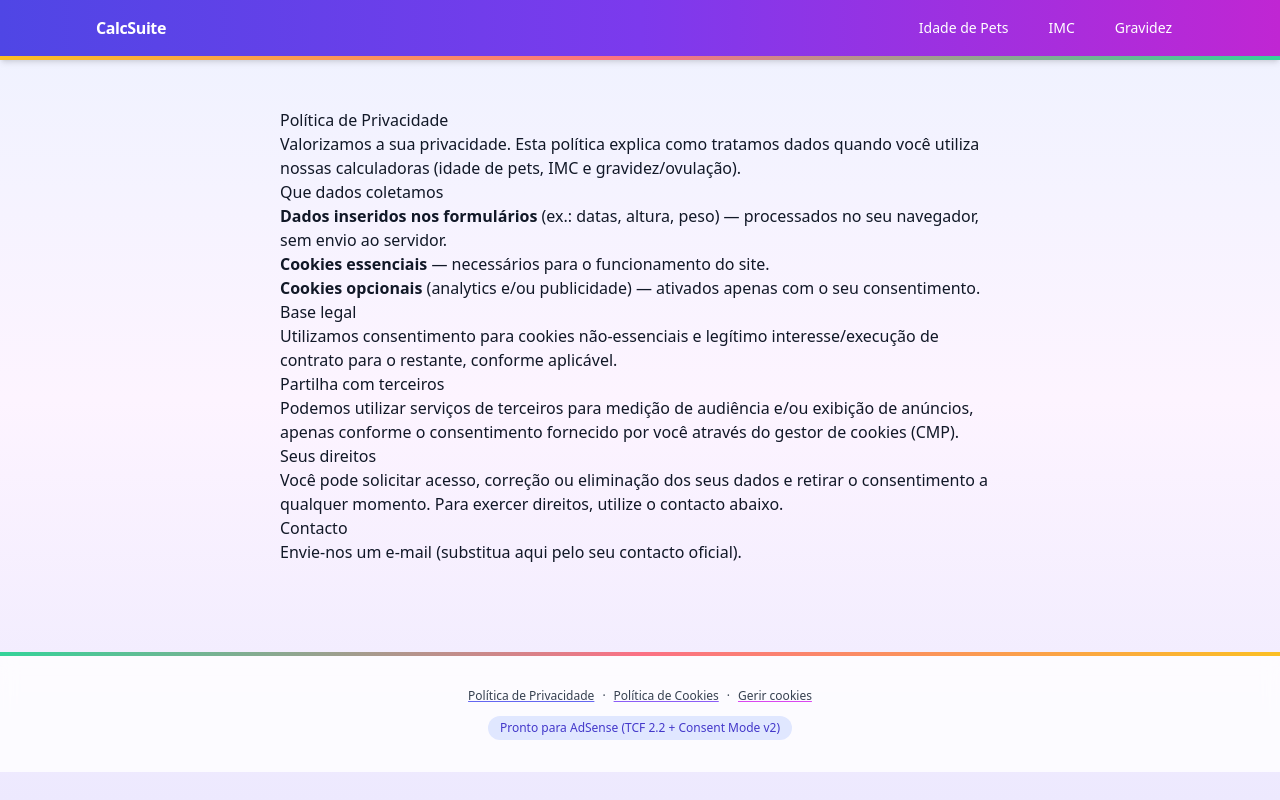
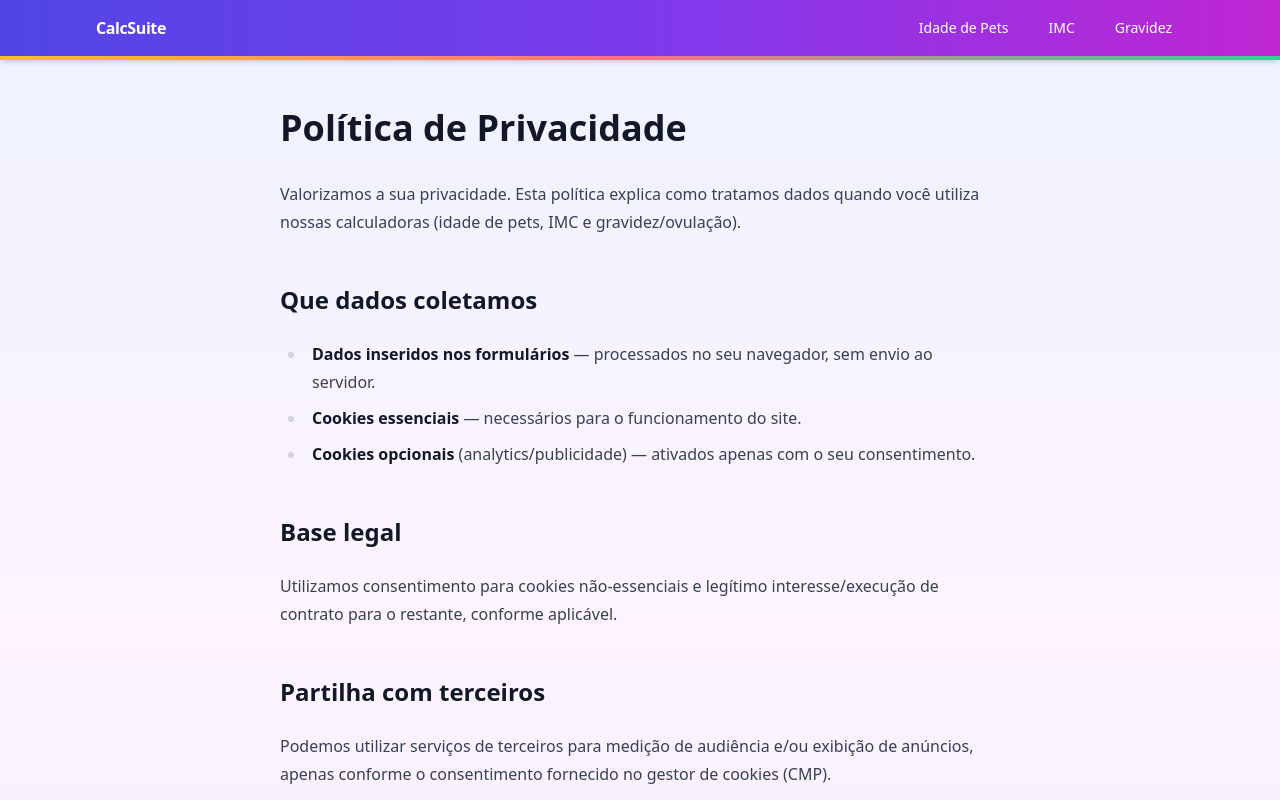
Before and after one commit to jfvitor/calc-suite, a Next.js app: page /pt/politica-privacidade in a window 1280 px wide. Shown: the top 800 px of the page. Built offline with nearby package versions, Linux system fonts and the light colour scheme; no server answers.

Commit message:
fix: enable typography plugin for prose formatting

```diff
--- a/app/pt/politica-privacidade/page.tsx
+++ b/app/pt/politica-privacidade/page.tsx
@@ -1,6 +1,9 @@
-export const metadata = { title: "Política de Privacidade" };
+import React from "react";
+import type { Metadata } from "next";
 
-export default function Page() {
+export const metadata: Metadata = { title: "Política de Privacidade" };
+
+export default function Page(): JSX.Element {
   return (
     <main className="prose prose-indigo max-w-3xl mx-auto p-6">
       <h1>Política de Privacidade</h1>
@@ -12,14 +15,13 @@ export default function Page() {
       <h2>Que dados coletamos</h2>
       <ul>
         <li>
-          <strong>Dados inseridos nos formulários</strong> (ex.: datas, altura, peso) — processados no seu navegador,
-          sem envio ao servidor.
+          <strong>Dados inseridos nos formulários</strong> — processados no seu navegador, sem envio ao servidor.
         </li>
         <li>
           <strong>Cookies essenciais</strong> — necessários para o funcionamento do site.
         </li>
         <li>
-          <strong>Cookies opcionais</strong> (analytics e/ou publicidade) — ativados apenas com o seu consentimento.
+          <strong>Cookies opcionais</strong> (analytics/publicidade) — ativados apenas com o seu consentimento.
         </li>
       </ul>
 
@@ -32,7 +34,7 @@ export default function Page() {
       <h2>Partilha com terceiros</h2>
       <p>
         Podemos utilizar serviços de terceiros para medição de audiência e/ou exibição de anúncios, apenas conforme o
-        consentimento fornecido por você através do gestor de cookies (CMP).
+        consentimento fornecido no gestor de cookies (CMP).
       </p>
 
       <h2>Seus direitos</h2>
@@ -42,7 +44,7 @@ export default function Page() {
       </p>
 
       <h2>Contacto</h2>
-      <p>Envie-nos um e-mail (substitua aqui pelo seu contacto oficial).</p>
+      <p></p>
     </main>
   );
 }
--- a/components/NavBar.tsx
+++ b/components/NavBar.tsx
@@ -6,7 +6,7 @@ import { usePathname } from "next/navigation";
 const LINKS = [
     { href: "/pt/idade-pets", label: "Idade de Pets" },
     { href: "/pt/imc", label: "IMC" },
-    { href: "/pt/gravidez", label: "Gravidez" }, // <- se sua pasta for /pt/gravidez-ovulacao, troque aqui
+    { href: "/pt/gravidez", label: "Gravidez" },
 ];
 
 export default function NavBar() {
@@ -16,7 +16,7 @@ export default function NavBar() {
         <nav className="sticky top-0 z-40 text-white shadow-md">
             <div className="bg-gradient-to-r from-indigo-600 via-violet-600 to-fuchsia-600">
                 <div className="max-w-6xl mx-auto px-4 sm:px-6 lg:px-8 h-14 flex items-center justify-between">
-                    <Link href="/pt" className="text-base font-bold tracking-tight hover:opacity-90">
+                    <Link href="/" className="text-base font-bold tracking-tight hover:opacity-90">
                         CalcSuite
                     </Link>
                     <div className="flex gap-2 sm:gap-4 text-sm font-medium">
--- a/tailwind.config.ts
+++ b/tailwind.config.ts
@@ -1,11 +1,13 @@
-import type { Config } from 'tailwindcss';
-export default {
+/** @type {import('tailwindcss').Config} */
+module.exports = {
   content: [
-    './app/**/*.{ts,tsx}',
-    './components/**/*.{ts,tsx}',
+    "./app/**/*.{js,ts,jsx,tsx}",
+    "./components/**/*.{js,ts,jsx,tsx}",
   ],
   theme: {
     extend: {},
   },
-  plugins: [],
-} satisfies Config;
+  plugins: [
+    require('@tailwindcss/typography'), // 👈 habilita a classe prose
+  ],
+};
```
Also changed, not shown: package.json (+6 -5 lines).
